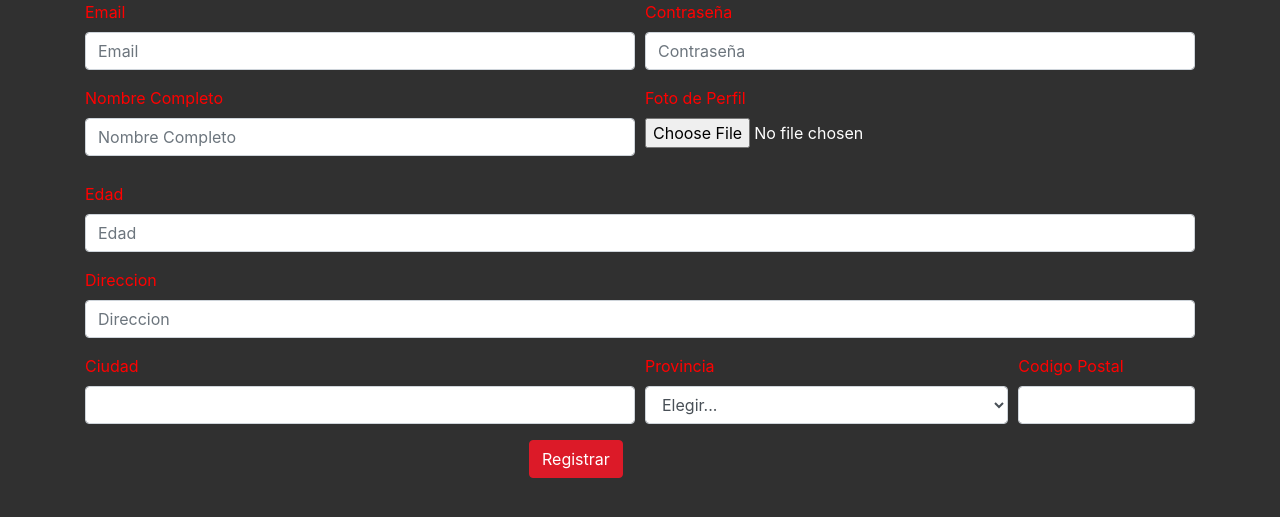
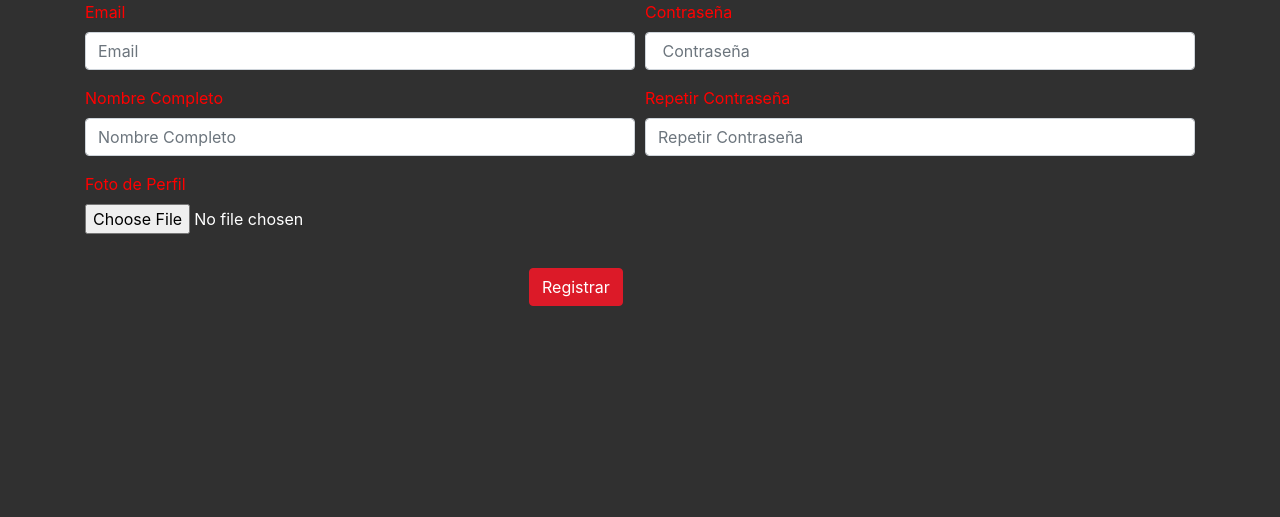
Before and after one commit to gallol/proyecto-integral, a PHP site: page /registro.php in a window 1280 px wide. Shown: the part 160-677 px from the top of the page. Run offline with PHP 8.4, Linux system fonts and the light colour scheme.

Commit message:
Add files via upload
registro con validacion y funciones

```diff
--- /dev/null
+++ b/funciones_proyecto.php
@@ -0,0 +1,66 @@
+<?php
+function pre($algo) {
+    echo '<pre>';
+    var_dump($algo);
+    echo '</pre>';
+}
+function dd($algo) {
+    pre($algo);
+    exit;
+}
+function validarRegistracion($unArray) {
+    $errores = [];
+    // Validamos campo "nombre"
+    if( isset($unArray['nombre']) ) {
+        if( empty($unArray['nombre']) ) {
+            $errores['nombre'] = "Este campo debe completarse.";
+        }
+        elseif( strlen($unArray['nombre']) < 2 ) {
+            $errores['nombre'] = "Tu nombre debe tener al menos 2 caracteres.";
+        }
+    }
+    // Validamos campo "email"
+    if( isset($unArray['email']) ) {
+        if( empty($unArray['email']) ) {
+            $errores['email'] = "Este campo debe completarse.";
+        }
+        elseif( !filter_var($unArray['email'], FILTER_VALIDATE_EMAIL) ) {
+            $errores['email'] = "Debés ingresar un email válido.";
+        }
+    }
+    if( isset($unArray['password']) ) {
+        if( empty($unArray['password']) ) {
+            $errores['password'] = "Este campo debe completarse.";
+        }
+        elseif( strlen($unArray['password']) < 6 ) {
+            $errores['password'] = "Tu contraseña debe tener al menos 6 caracteres.";
+        }
+    }
+    if( isset($unArray['repassword']) ) {
+        if( empty($unArray['repassword']) ) {
+            $errores['repassword'] = "Este campo debe completarse.";
+        }
+        elseif($unArray['password'] != $unArray['repassword']) {
+            $errores['repassword'] = "Tenés que ingresar la misma contraseña";
+        }
+    }
+    return $errores;
+}
+function persistirDato($arrayE, $campo) {
+    if( isset($arrayE[$campo]) ) {
+        return "";
+    } else {
+        if(isset($_POST[$campo])) {
+            return $_POST[$campo];
+        }
+    }
+}
+function armarArrayUsuario() {
+}
+function abrirBBDD($unArchivo) {
+    $usuariosGuardados = file_get_contents($unArchivo);
+    $explodeDeUsuarios = explode(PHP_EOL, $usuariosGuardados);
+    array_pop($explodeDeUsuarios);
+    return $explodeDeUsuarios;
+}
+?>
--- a/registro.php
+++ b/registro.php
@@ -1,3 +1,24 @@
+<?php
+session_start();
+require_once 'funciones_proyecto.php';
+$arrayDeErrores = "";
+if($_POST) {
+    $arrayDeErrores = validarRegistracion($_POST);
+    if(count($arrayDeErrores) === 0) {
+        // REGISTRACION DE USUARIO
+        $usuarioFinal = [
+            'nombre' => trim($_POST['nombre']),
+            'email' => $_POST['email'],
+            'password' => password_hash($_POST['password'], PASSWORD_DEFAULT)
+        ];
+        // ENVIAR A LA BASE DE DATOS $usuarioFinal
+        $jsonDeUsuario = json_encode($usuarioFinal);
+        file_put_contents('usuarios.json', $jsonDeUsuario . PHP_EOL, FILE_APPEND);
+        header("Location: login.php");
+        exit;
+    }
+}
+?>
 <!DOCTYPE html>
 <html lang="en" dir="ltr">
   <head>
@@ -29,8 +50,7 @@
         <a title="Boton Contacto" href="./contacto.php">
           <button class="btn btn-outline-success" style="margin:10px" id="boton" type="button"> Contacto </button>
         </a>
-        <!-- <button class="btn btn-sm btn-outline-secondary" type="button">Smaller button</button> -->
-      </form>
+        </form>
       <header>
 
         <nav class="navbar navbar-light bg-transparent">
@@ -39,19 +59,28 @@
             <img class="logo" src=".\Imagenes\logo.png" alt="Postflix">
           </a>
       </header>
-      <form>
+      <form method="post" action="">
   <div class="form-row">
     <div class="form-group col-md-6 col-xs-12">
-      <label for="inputEmail">Email</label>
-      <input type="email" class="form-control" id="inputEmail" placeholder="Email">
+      <label for="email">Email</label>
+      <input type="email" class="form-control" id="inputEmail" placeholder="Email"  name="email" value="<?= persistirDato($arrayDeErrores, 'email'); ?>">
+       <small class="text-danger"><?= isset($arrayDeErrores['email']) ? $arrayDeErrores['email'] : "" ?></small>
     </div>
     <div class="form-group col-md-6">
-      <label for="inputPassword">Contraseña</label>
-      <input type="password" class="form-control" id="inputPassword" placeholder="Contraseña">
+      <label for="password">Contraseña</label>
+      <input type="password" class="form-control" id="password" placeholder=" Contraseña" name="password">
+      <small class="text-danger"><?= isset($arrayDeErrores['password']) ? $arrayDeErrores['password'] : "" ?></small>
     </div>
+
     <div class="form-group col-md-6 col-xs-12" >
-      <label for="inputName">Nombre Completo</label>
-      <input type="text" class="form-control" id="inputName" placeholder="Nombre Completo">
+      <label for="nombre">Nombre Completo</label>
+      <input type="text" class="form-control" id="nombre" placeholder="Nombre Completo"  name="nombre" value="<?= persistirDato($arrayDeErrores, 'nombre'); ?>">
+      <small class="text-danger"><?= isset($arrayDeErrores['nombre']) ? $arrayDeErrores['nombre'] : "" ?></small>
+    </div>
+    <div class="form-group col-md-6">
+      <label for="repassword">Repetir Contraseña</label>
+      <input type="password" class="form-control" id="repassword" placeholder="Repetir Contraseña"  name="repassword">
+      <small class="text-danger"><?= isset($arrayDeErrores['repassword']) ? $arrayDeErrores['repassword'] : "" ?></small>
     </div>
     <div class="form-group col-md-6" style='height:80px; color:white'>
         <label for='password' >Foto de Perfil</label><br/>
@@ -61,22 +90,22 @@
     </div>
   </div>
 
-  <div class="form-group">
-    <label for="inputAge">Edad</label>
-    <input type="text" class="form-control" id="inputAge" placeholder="Edad">
+  <!-- <div class="form-group">
+    <label for="edad">Edad</label>
+    <input type="text" class="form-control" id="edad" placeholder="Edad" name="edad">
   </div>
   <div class="form-group">
-    <label for="inputAddress">Direccion</label>
-    <input type="text" class="form-control" id="inputAddress" placeholder="Direccion">
+    <label for="address">Direccion</label>
+    <input type="text" class="form-control" id="addres" placeholder="Direccion"  name="address">
   </div>
   <div class="form-row">
     <div class="form-group col-md-6">
-      <label for="inputCity">Ciudad</label>
-      <input type="text" class="form-control" id="inputCity">
+      <label for="city">Ciudad</label>
+      <input type="text" class="form-control" id="city"  name="city">
     </div>
     <div class="form-group col-md-4">
-      <label for="inputState">Provincia</label>
-      <select id="inputState" class="form-control">
+      <label for="state">Provincia</label>
+      <select id="state" class="form-control" name="state">
         <option selected>Elegir...</option>
           <option> <li>Tucuman</li></option>
           <option><li>Prov. Buenos Aires</li></option>
@@ -106,10 +135,10 @@
       </select>
     </div>
     <div class="form-group col-md-2">
-      <label for="inputZip">Codigo Postal</label>
-      <input type="text" class="form-control" id="inputZip">
+      <label for="zip">Codigo Postal</label>
+      <input type="text" class="form-control" id="zip" name="zip">
     </div>
-  </div>
+  </div> -->
 
 
   <button type="submit" class="btn btn-primary">Registrar</button>
```
